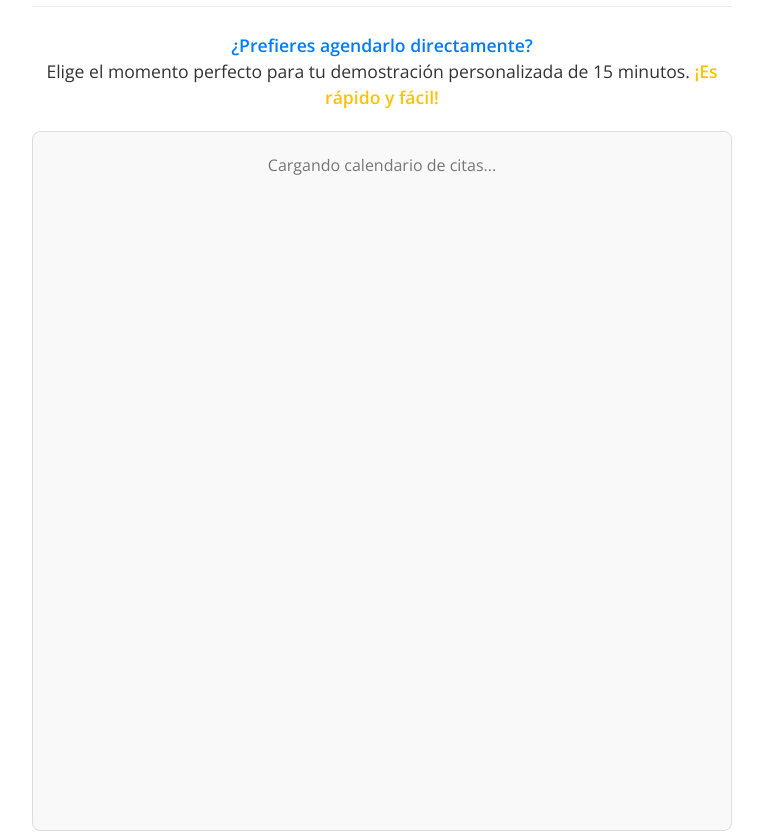
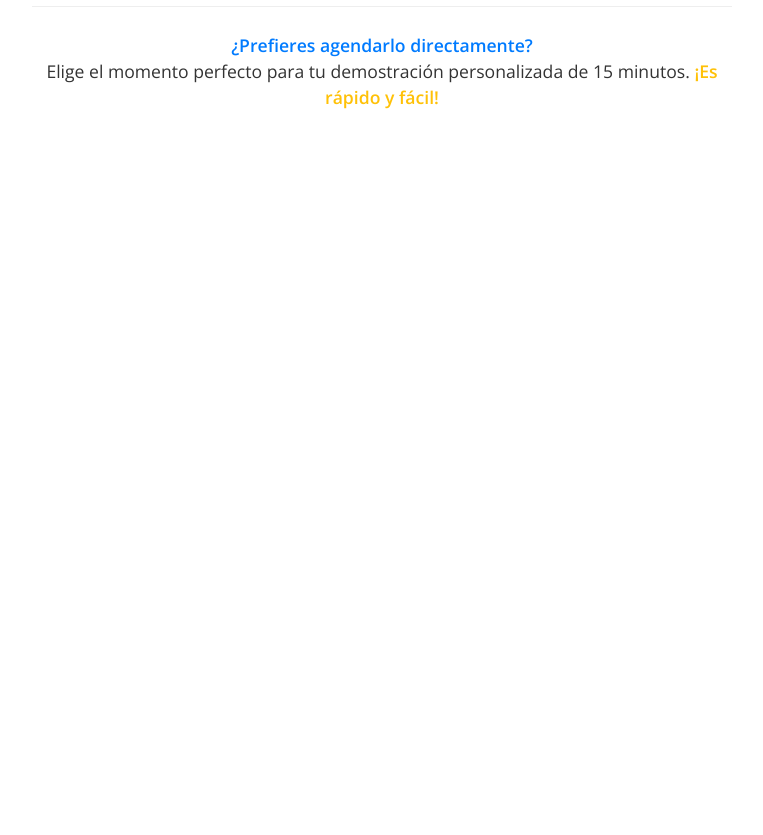
Before and after one commit to BraulinB/github.io, a plain HTML site: page index.html in a window 1280 px wide. Shown: the part 5280-6115 px from the top of the page, without its empty margins (258-1021 px from the left). Drawn offline with nearby package versions, Linux system fonts and the light colour scheme; a script that the page names is missing.

Commit message:
Update index.html

```diff
--- a/index.html
+++ b/index.html
@@ -203,16 +203,7 @@
                     <strong>¿Prefieres agendarlo directamente?</strong><br>
                     Elige el momento perfecto para tu demostración personalizada de 15 minutos. <span class="highlight">¡Es rápido y fácil!</span>
                 </p>
-                <!-- INICIO: Espacio para tu Calendly Inline Widget -->
-                <div id="calendly-embed-container" style="min-width:320px; height:700px; margin-top:20px; border:1px solid #ddd; border-radius:8px; overflow:hidden;">
-                    <!--
-                        Aquí pegarás el código de inserción de Calendly.
-                        Ejemplo de cómo podría ser (reemplaza con TU código real):
-                        <div class="calendly-inline-widget" data-url="https://calendly.com/TU_USUARIO/TU_EVENTO" style="min-width:320px;height:630px;"></div>
-                        <script type="text/javascript" src="https://assets.calendly.com/assets/external/widget.js" async></script>
-                    -->
-                     <p style="padding:20px; text-align:center; color:#777;">Cargando calendario de citas...</p>
-                </div>
+
                <!-- Principio del widget integrado de Calendly -->
 <div class="calendly-inline-widget" data-url="https://calendly.com/gochodigital/30min?hide_event_type_details=1&hide_gdpr_banner=1" style="min-width:320px;height:700px;"></div>
 <script type="text/javascript" src="https://assets.calendly.com/assets/external/widget.js" async></script>
```
